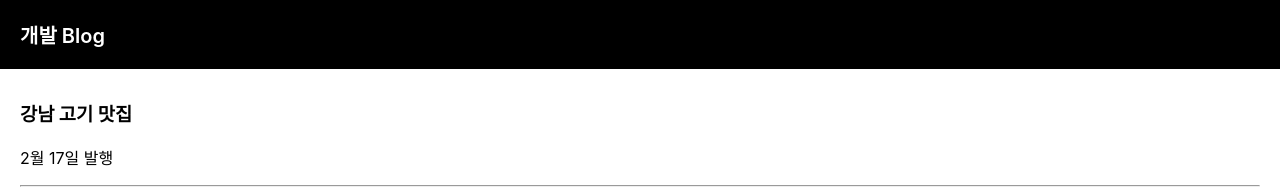
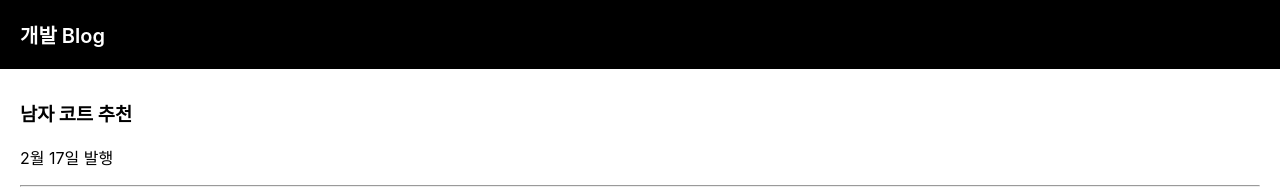
Before and after one commit to JuHyeon-S/Web_Study, a React (Create React App) app in the folder React/blog/: page / in a window 1280 px wide. Shown: the top 189 px of the page. Built offline with nearby package versions, Linux system fonts and the light colour scheme.

Commit message:
Update App.js

```diff
--- a/React/blog/src/App.js
+++ b/React/blog/src/App.js
@@ -1,7 +1,11 @@
 import logo from './logo.svg';
+import React,{useState} from 'react';
 import './App.css';
 
 function App() {
+
+  let [title, titleChange] = useState('남자 코트 추천'); // ['남자코트추천', 데이터 변경함수]
+
   let posts = "강남 고기 맛집";
 
   return (
@@ -10,7 +14,7 @@ function App() {
         <div>개발 Blog</div>
       </div>
       <div className="list">
-        <h3>{posts}</h3>
+        <h3>{title}</h3>
         <p>2월 17일 발행</p>
         <hr/>
       </div>
```
